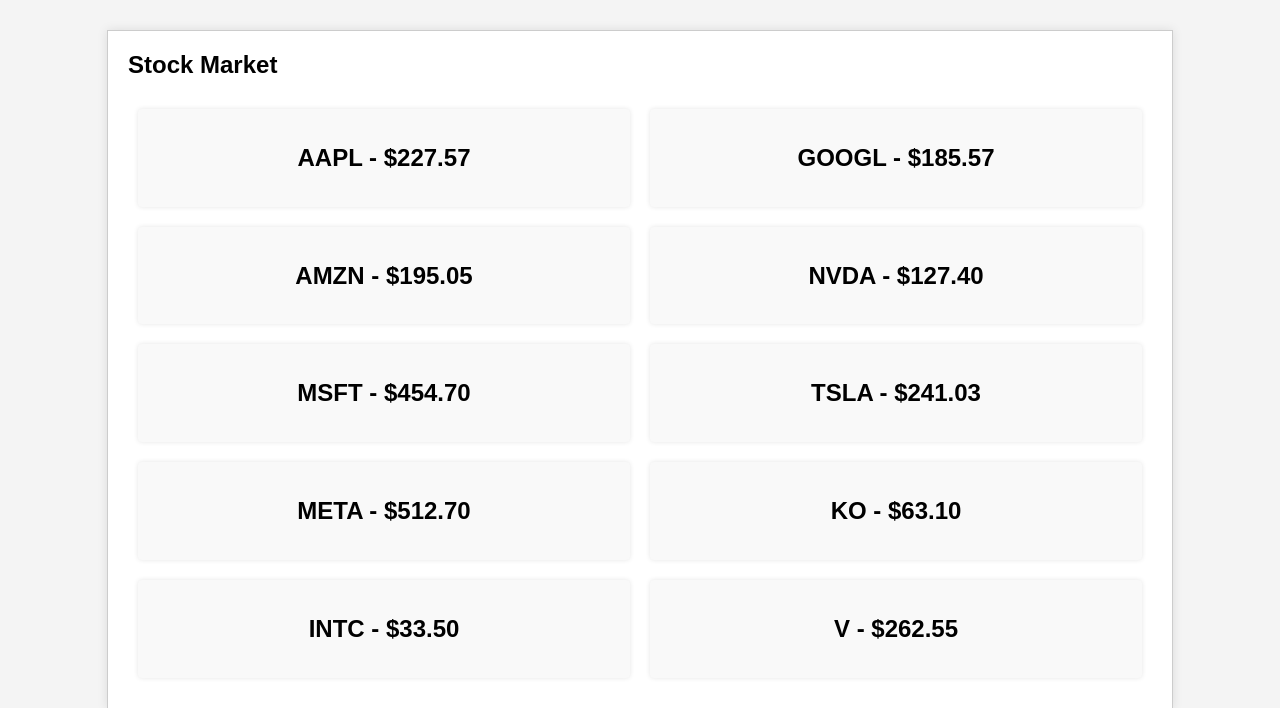
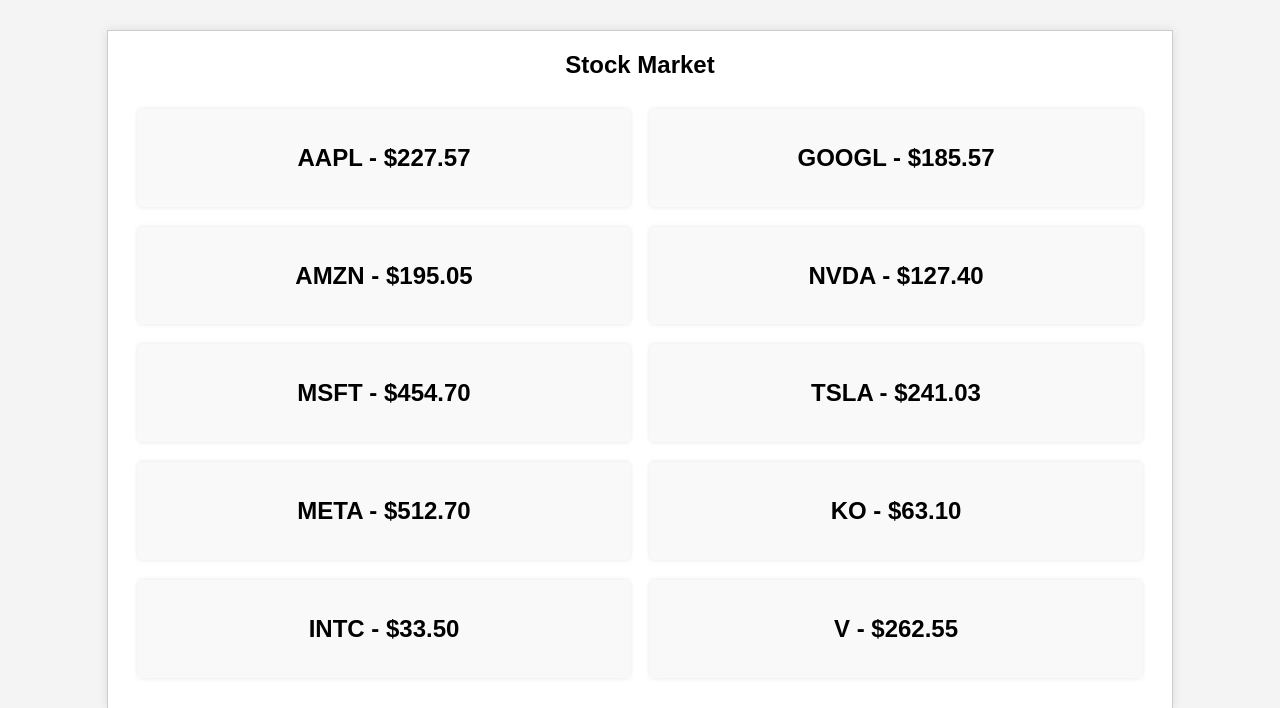
Before and after one commit to AmenoAmena/StockSimulation, a Django app: page /market/ in a window 1280 px wide. Shown: the part 138-846 px from the top of the page. Run offline with Django 4.2, Linux system fonts and the light colour scheme; data comes from the database, SQL or seed files in the repository; both versions use the stored data as it was after the commit; some libraries are stand-ins or nearby versions.

Commit message:
Re started clean some bugs

```diff
--- a/Content/static/Content/css/market.css
+++ b/Content/static/Content/css/market.css
@@ -13,6 +13,7 @@ header {
     width: 100%;
     text-align: center;
 }
+
 
 nav {
     background-color: #495057;
@@ -67,6 +68,7 @@ h2 {
     color: #343a40;
     border-bottom: 2px solid #343a40;
     padding-bottom: 10px;
+    text-align: center;
 }
 
 .overview {
--- a/Content/templates/Content/index.html
+++ b/Content/templates/Content/index.html
@@ -53,10 +53,8 @@
                 {% for stock in user_stocks %}
                     <div class="overview-item">
                         <h1>{{stock.stock}} - {{stock.quantity}}</h1>
-
-                    <div class="overview-item">
+                    </div>
                 {% endfor %}
-            </div>
         </div>
     </section>
 </main>
--- a/Content/templates/Content/market.html
+++ b/Content/templates/Content/market.html
@@ -20,7 +20,7 @@
 </nav>
 <main>
     <section id="trade">
-        <h2>Stock Market</h2>
+        <h2 style="text-align:center">Stock Market</h2>
         <div class="overview">
             {% for stock in stocks %}
             <div class="overview-item">
```
Also changed, not shown: Content/static/Content/img/stock-market-svgrepo-com.svg (added), db.sqlite3, 1 other file.
